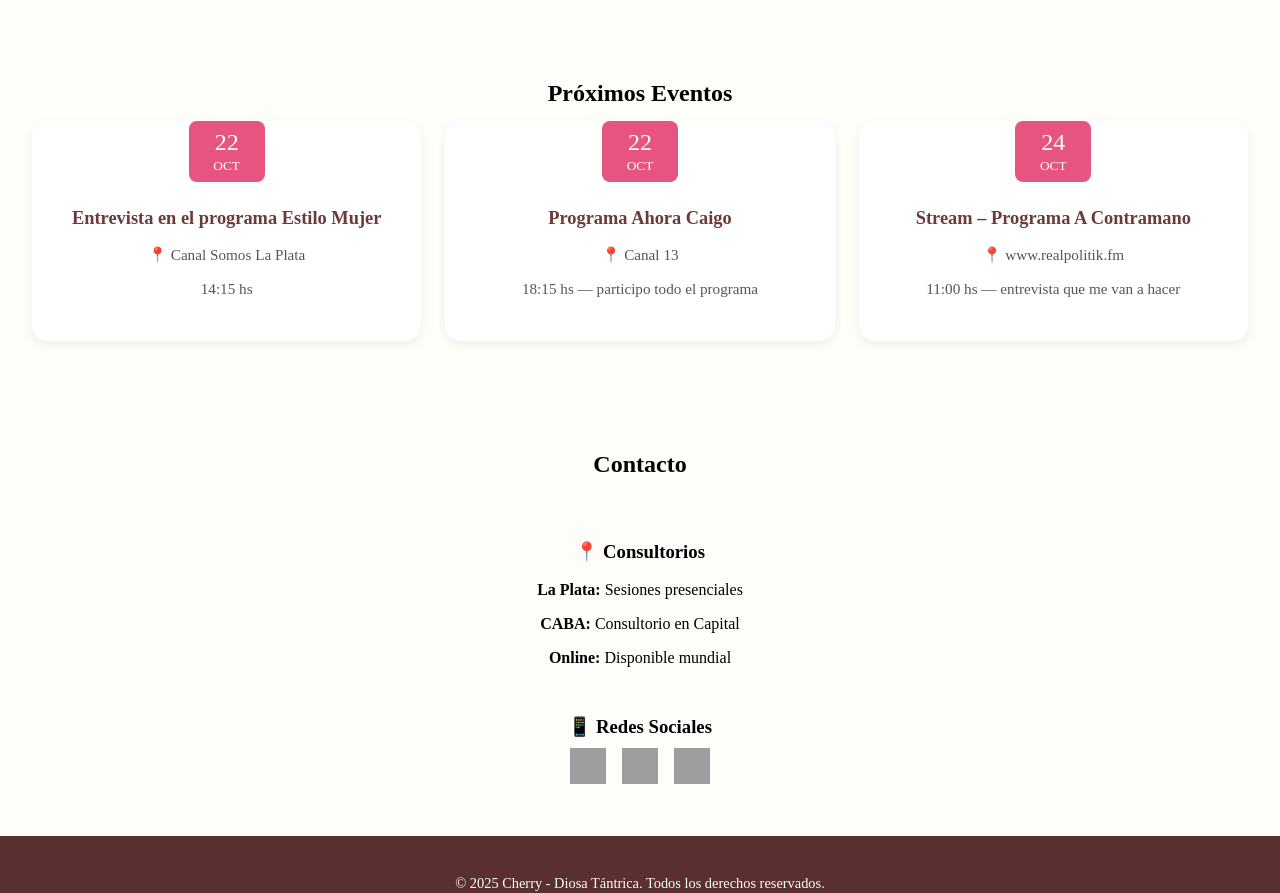
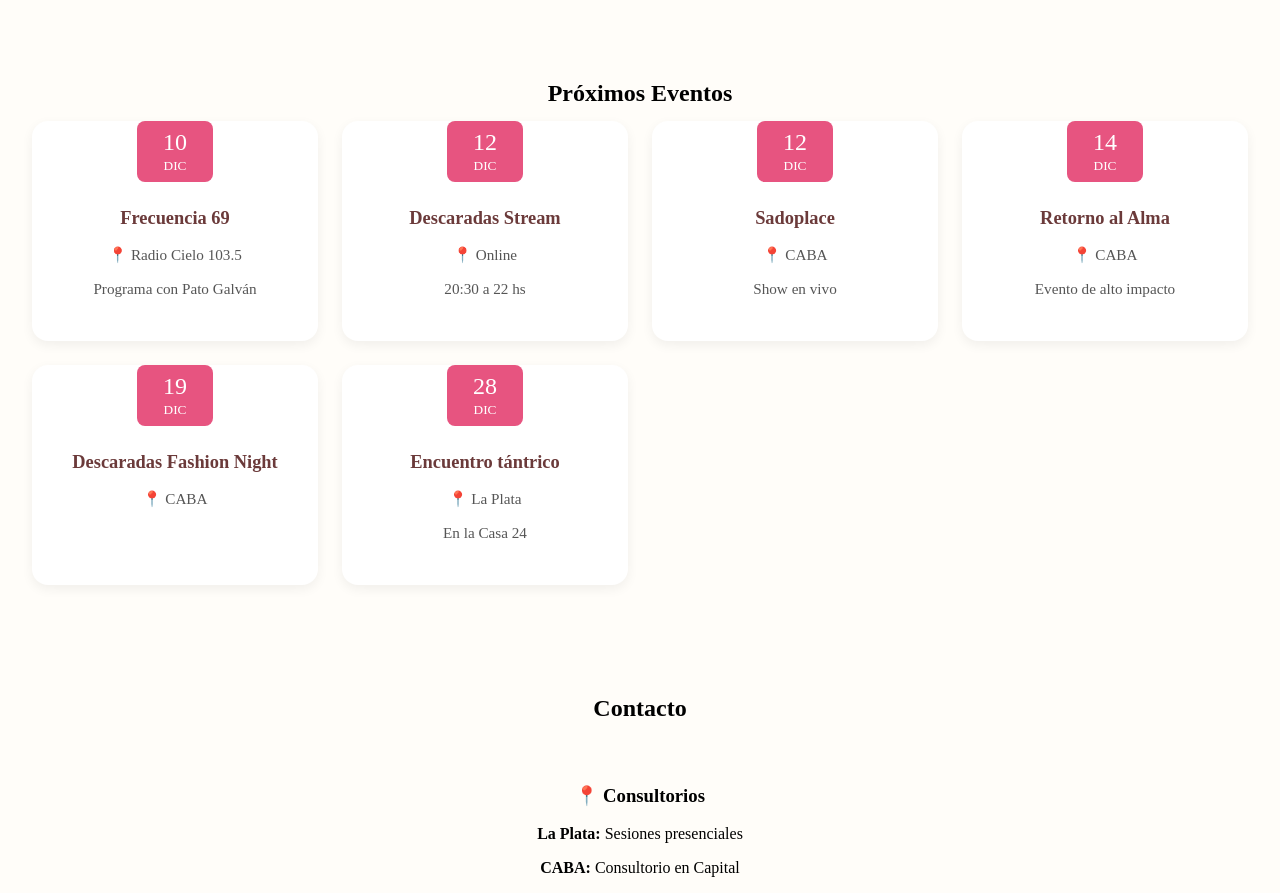
Before and after one commit to FedeCortes/cherry-tantra, a Vue app: page / in a window 1280 px wide. Shown: the part 2040-2933 px from the top of the page. Built offline with nearby package versions, Linux system fonts and the light colour scheme; grey boxes are pictures that could not be loaded.

Commit message:
feat: Se actualizan eventos

```diff
--- a/src/views/Home.vue
+++ b/src/views/Home.vue
@@ -81,25 +81,46 @@ const services = ref([
 
 const events = ref([
   {
-    id: 1,
-    date: { day: '22', month: 'OCT' },
-    title: 'Entrevista en el programa Estilo Mujer',
-    location: 'Canal Somos La Plata',
-    description: '14:15 hs'
-  },
-  {
     id: 2,
-    date: { day: '22', month: 'OCT' },
-    title: 'Programa Ahora Caigo',
-    location: 'Canal 13',
-    description: '18:15 hs — participo todo el programa'
+    date: { day: '10', month: 'DIC' },
+    title: 'Frecuencia 69',
+    location: 'Radio Cielo 103.5',
+    description: 'Programa con Pato Galván'
   },
   {
     id: 3,
-    date: { day: '24', month: 'OCT' },
-    title: 'Stream – Programa A Contramano',
-    location: 'www.realpolitik.fm',
-    description: '11:00 hs — entrevista que me van a hacer'
+    date: { day: '12', month: 'DIC' },
+    title: 'Descaradas Stream',
+    location: 'Online',
+    description: '20:30 a 22 hs'
+  },
+  {
+    id: 4,
+    date: { day: '12', month: 'DIC' },
+    title: 'Sadoplace',
+    location: 'CABA',
+    description: 'Show en vivo'
+  },
+  {
+    id: 5,
+    date: { day: '14', month: 'DIC' },
+    title: 'Retorno al Alma',
+    location: 'CABA',
+    description: 'Evento de alto impacto'
+  },
+  {
+    id: 6,
+    date: { day: '19', month: 'DIC' },
+    title: 'Descaradas Fashion Night',
+    location: 'CABA',
+    description: ''
+  },
+  {
+    id: 7,
+    date: { day: '28', month: 'DIC' },
+    title: 'Encuentro tántrico',
+    location: 'La Plata',
+    description: 'En la Casa 24'
   }
 ]);
 
```
